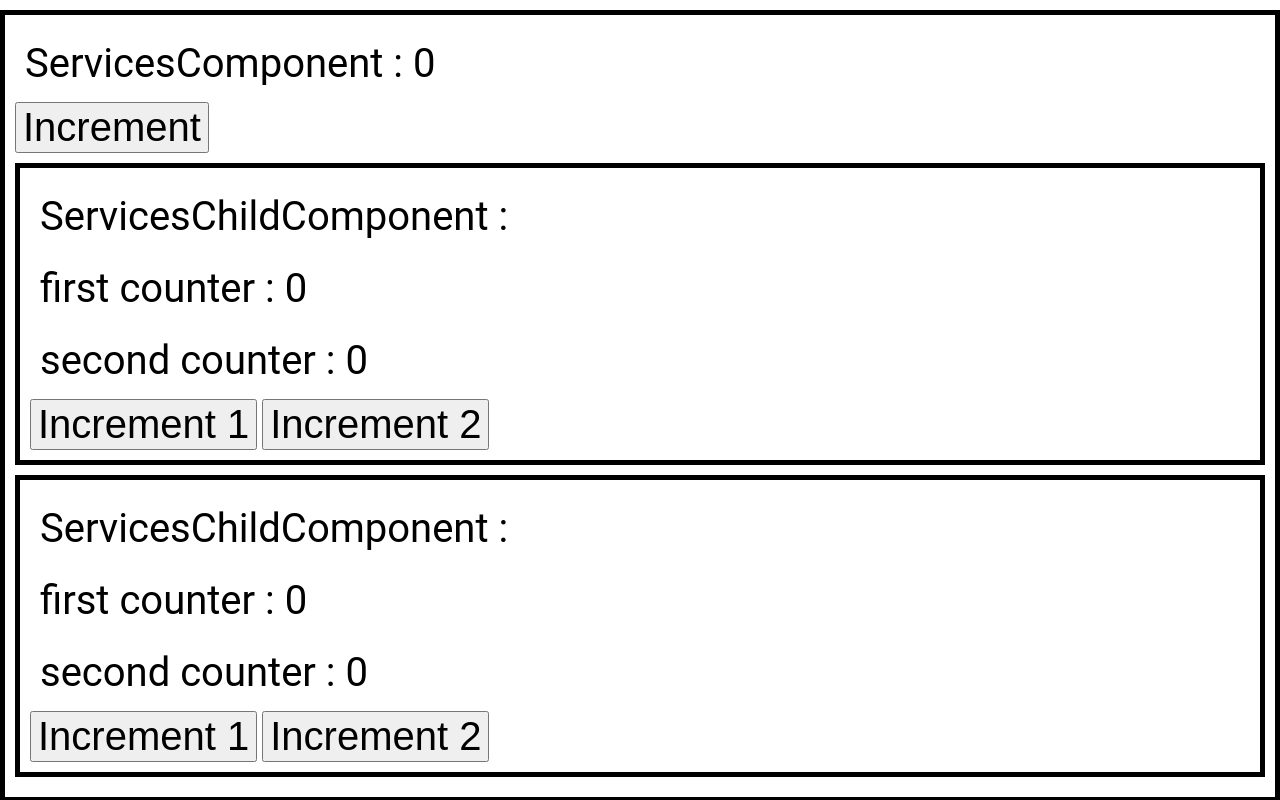
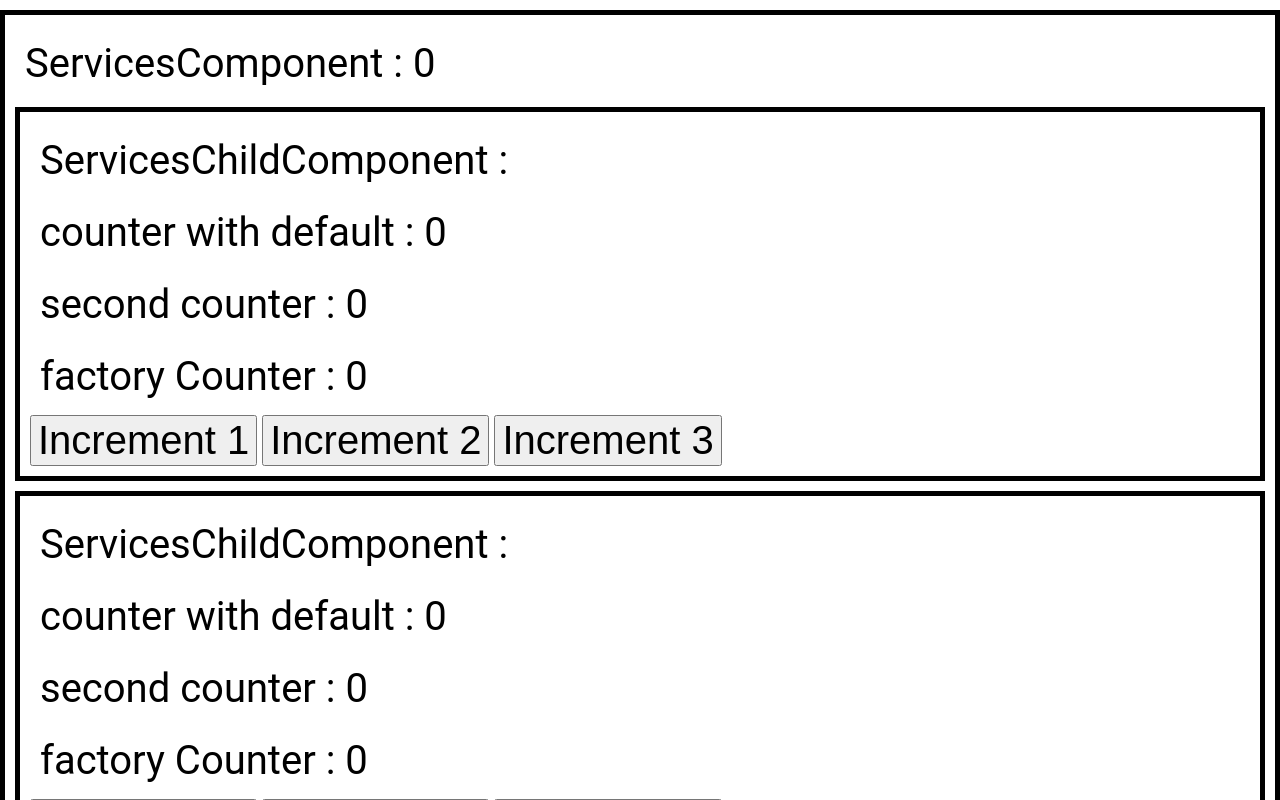
Before and after one commit to sncf-up2dev/angular-exercices, an Angular app: page / in a window 1280 px wide. Shown: the top 800 px of the page. Built offline with nearby package versions, Linux system fonts and the light colour scheme.

Commit message:
Mise à jour exercice DI

```diff
--- a/src/app/dependency-injection/components/services-main.component.ts
+++ b/src/app/dependency-injection/components/services-main.component.ts
@@ -1,7 +1,10 @@
 import { Component } from "@angular/core";
+import { COUNTER_TYPE_TOKEN } from "./services.component";
 
 @Component({
-  providers: [],
+  providers: [
+    { provide: COUNTER_TYPE_TOKEN, useValue: 'normal' },
+  ],
 
   selector: 'app-root',
   template: `
--- a/src/app/dependency-injection/components/services.component.ts
+++ b/src/app/dependency-injection/components/services.component.ts
@@ -1,30 +1,49 @@
-import { Component, inject } from '@angular/core';
+import { Component, Inject, InjectionToken, Optional, Self, SkipSelf, inject } from '@angular/core';
 import { CounterService } from '../services/counter.service';
+import { BetterCounterService } from '../services/better-counter.service';
+import { MinimalCounterService } from '../services/minimal-counter.service';
+
+export type TypeCounter = 'normal' | 'better'
+
+export const COUNTER_TOKEN = new InjectionToken<CounterService>('Independant Counter')
+export const FACTORY_TOKEN = new InjectionToken<CounterService>('Independant Counter')
+
+export const COUNTER_TYPE_TOKEN = new InjectionToken<TypeCounter>('Type Counter', {
+  providedIn: 'root',
+  factory: () => 'normal'
+})
+
+export const counterFactory = (type: TypeCounter) => {
+  switch (type) {
+    case ('normal'):
+      return new CounterService();
+    case ('better'):
+      return new BetterCounterService();
+  }
+}
 
 /* Father component */
-
 @Component({
   providers: [
+    CounterService,
+    { provide: COUNTER_TYPE_TOKEN, useValue: 'better' },
+    { provide: MinimalCounterService, useExisting: CounterService },
   ],
 
   selector: 'app-father',
   template: `
     <div class="border">
-      <div>ServicesComponent : {{counterService.value}}</div>
-      <button (click)="increment()">Increment</button>
-      <app-child></app-child>
-      <app-child></app-child>
+      <div>ServicesComponent : {{ counterService.value }}</div>
+      <app-child ></app-child>
+      <app-child ></app-child>
     </div>
   `,
   styleUrls: []
 })
 export class ServicesFatherComponent {
 
-  counterService = inject(CounterService)
+  counterService = inject(MinimalCounterService)
 
-  increment() {
-    this.counterService!.incrementValue()
-  }
 }
 
 
@@ -35,26 +54,30 @@ export class ServicesFatherComponent {
   template: `
     <div class="border">
       <div>ServicesChildComponent : </div>
-      <div>  first counter : {{firstCounterService.value}}</div>
-      <div>  second counter : {{secondCounterService.value}}</div>
-      <button (click)="increment1()">Increment 1</button> <button (click)="increment2()">Increment 2</button>
+      <div>counter with default : {{counterServiceWithDefault?.value}}</div>
+      <div>second counter : {{secondCounterService.value}}</div>
+      <div>factory Counter : {{factoryCounterService.value}}</div>
+      <button (click)="counterServiceWithDefault?.incrementValue()">Increment 1</button>
+      <button (click)="secondCounterService.incrementValue()">Increment 2</button>
+      <button (click)="factoryCounterService.incrementValue()">Increment 3</button>
     </div>
   `,
-  styleUrls: []
+  styleUrls: [],
+  providers: [
+    { provide: COUNTER_TOKEN, useClass: BetterCounterService },
+    { provide: FACTORY_TOKEN, useFactory: counterFactory, deps: [COUNTER_TYPE_TOKEN] }
+  ]
 })
 export class ServicesChildComponent {
 
   constructor(
-    public firstCounterService: CounterService,
-    public secondCounterService: CounterService
-  ) { }
-
-  increment1() {
-    this.firstCounterService.incrementValue()
-  }
-
-  increment2() {
-    this.secondCounterService.incrementValue()
+    @Optional() @SkipSelf() public counterServiceWithDefault: CounterService | null,
+    @Inject(COUNTER_TOKEN) public secondCounterService: CounterService,
+    @Inject(FACTORY_TOKEN) public factoryCounterService: CounterService,
+  ) {
+    if (this.counterServiceWithDefault === null) {
+      this.counterServiceWithDefault = new CounterService()
+    }
   }
 
 }
```
